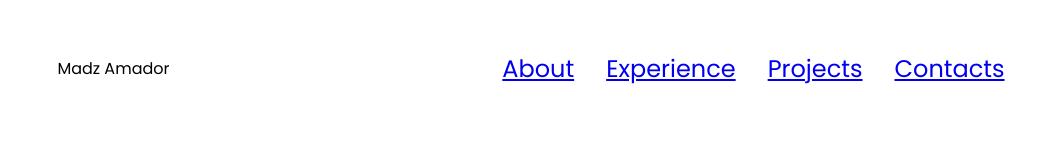
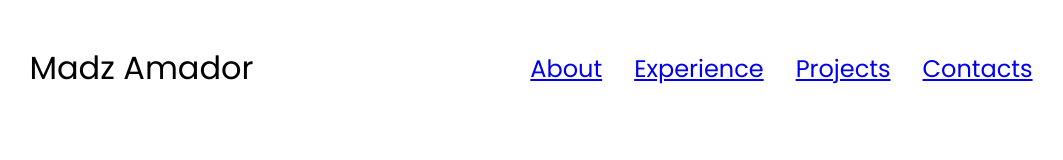
Before and after one commit to JstMadz/etteap_webDev, a plain HTML site: page index.html in a window 1280 px wide. Shown: the whole page, without its empty margins (109-1172 px from the left). Drawn offline with Linux system fonts and the light colour scheme.

Commit message:
Update style.css
style .Logo

```diff
--- a/style.css
+++ b/style.css
@@ -1,3 +1,5 @@
+/* General Styles*/
+
 @import url("https://fonts.googleapis.com/css2?family=Poppins:wght@200;400;600&display=swap");
 
 * {
@@ -12,6 +14,8 @@ body {
 html {
   scroll-behavior: smooth;
 }
+
+/* Desktop Nav Styles*/
 
 nav,
 .nav-links {
@@ -29,3 +33,7 @@ nav {
   list-style: none;
   font-size: 1.5rem;
 }
+
+.Logo {
+  font-size: 2rem;
+}
```
